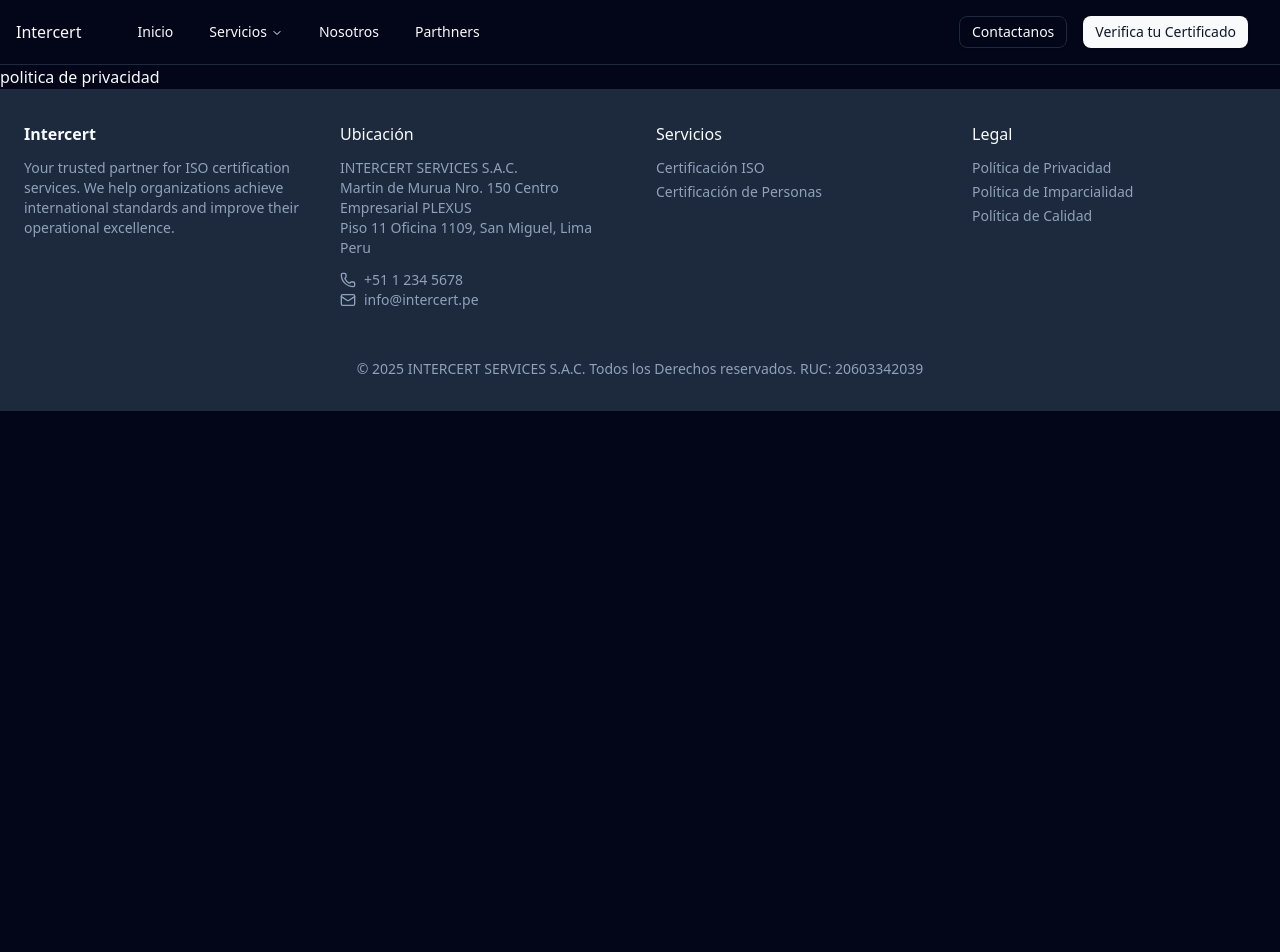
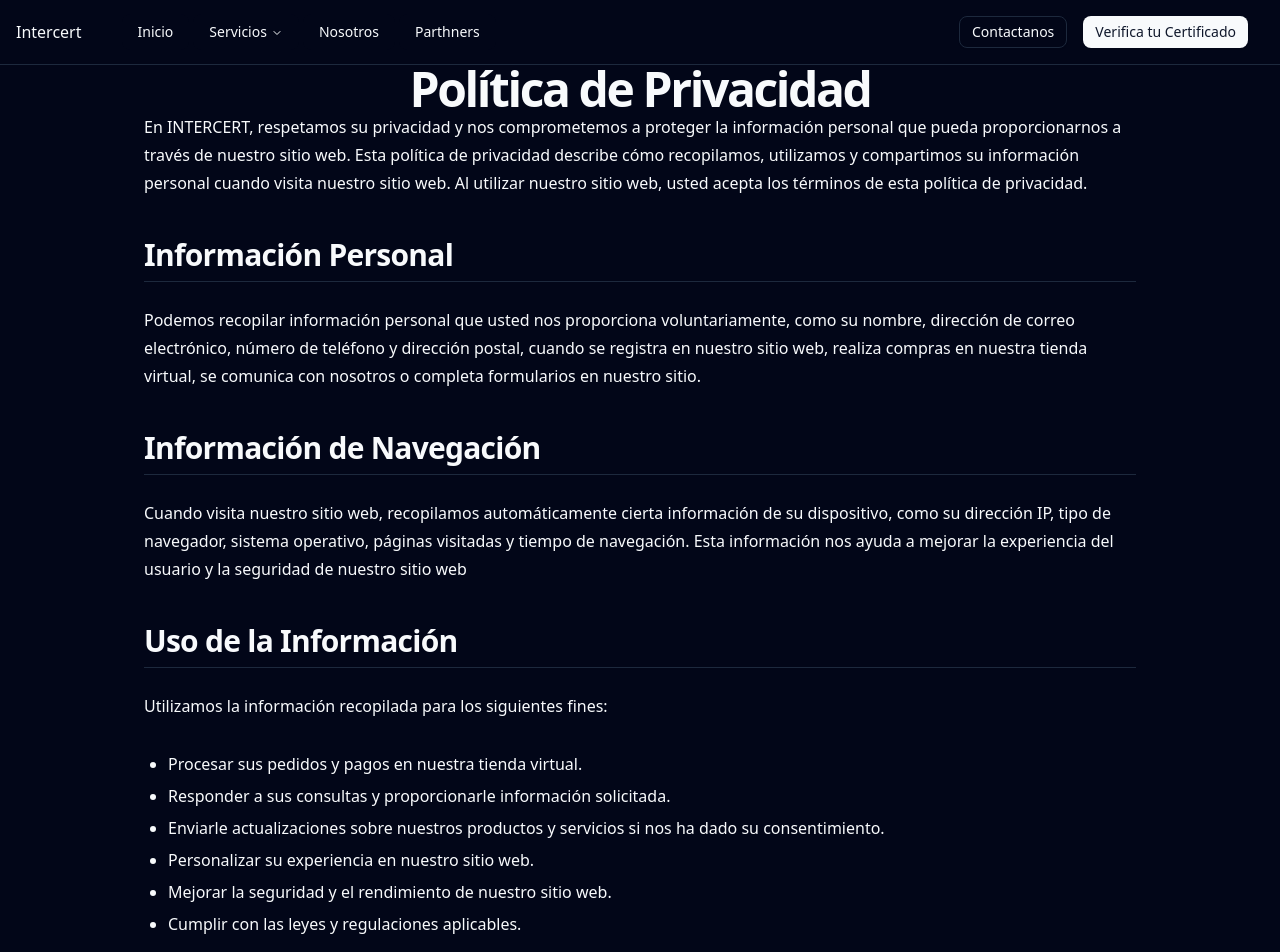
Before and after one commit to Sol-dev-Int/intercert-landing-peru-copia-sol, a Next.js app: page /politica-de-privacidad in a window 1280 px wide. Shown: the top 952 px of the page. Before the commit the page ends 800 px from the top, so only its background shows below. Built offline with nearby package versions, Linux system fonts and the light colour scheme.

Commit message:
feat(privacy-policy): add privacy policy page

```diff
--- a/app/(legals)/politica-de-privacidad/page.tsx
+++ b/app/(legals)/politica-de-privacidad/page.tsx
@@ -1,9 +1,124 @@
 export default function PrivacyPolicyPage(){
     return (
-        <>
-            <h1>
-                politica de privacidad
-            </h1>
-        </>
+        <div className={`flex flex-col items-center mb-12`}>
+            <div className={`flex`}>
+                <h1 className="text-3xl font-bold tracking-tighter sm:text-4xl md:text-5xl">
+                    Política de Privacidad
+                </h1>
+            </div>
+            <div className={`flex flex-col px-4 max-w-5xl`}>
+                <span className="leading-7 [&:not(:first-child)]:mt-6">
+                    En INTERCERT, respetamos su privacidad y nos comprometemos a
+                    proteger la información personal que pueda proporcionarnos a
+                    través de nuestro sitio web. Esta política de privacidad describe
+                    cómo recopilamos, utilizamos y compartimos su información personal
+                    cuando visita nuestro sitio web. Al utilizar nuestro sitio web,
+                    usted acepta los términos de esta política de privacidad.
+                </span>
+                <h2 className="mt-10 scroll-m-20 border-b pb-2 text-3xl font-semibold tracking-tight transition-colors first:mt-0">
+                    Información Personal
+                </h2>
+                <span className="leading-7 [&:not(:first-child)]:mt-6">
+                    Podemos recopilar información personal que usted nos proporciona
+                    voluntariamente, como su nombre, dirección de correo electrónico,
+                    número de teléfono y dirección postal, cuando se registra en nuestro sitio web,
+                    realiza compras en nuestra tienda virtual, se comunica con nosotros o completa
+                    formularios en nuestro sitio.
+                </span>
+                <h2 className="mt-10 scroll-m-20 border-b pb-2 text-3xl font-semibold tracking-tight transition-colors first:mt-0">
+                    Información de Navegación
+                </h2>
+                <span className="leading-7 [&:not(:first-child)]:mt-6">
+                    Cuando visita nuestro sitio web, recopilamos automáticamente cierta
+                    información de su dispositivo, como su dirección IP, tipo de navegador,
+                    sistema operativo, páginas visitadas y tiempo de navegación.
+                    Esta información nos ayuda a mejorar la experiencia del usuario y
+                    la seguridad de nuestro sitio web
+                </span >
+                <h2 className="mt-10 scroll-m-20 border-b pb-2 text-3xl font-semibold tracking-tight transition-colors first:mt-0">
+                    Uso de la Información
+                </h2>
+                <span className="leading-7 [&:not(:first-child)]:mt-6">
+                    Utilizamos la información recopilada para los siguientes fines:
+                </span>
+                <ul className="my-6 ml-6 list-disc [&>li]:mt-2">
+                    <li>
+                        Procesar sus pedidos y pagos en nuestra tienda virtual.
+                    </li>
+                    <li>
+                        Responder a sus consultas y proporcionarle información solicitada.
+                    </li>
+                    <li>
+                        Enviarle actualizaciones sobre nuestros productos y
+                        servicios si nos ha dado su consentimiento.
+                    </li>
+                    <li>
+                        Personalizar su experiencia en nuestro sitio web.
+                    </li>
+                    <li>
+                        Mejorar la seguridad y el rendimiento de nuestro sitio web.
+                    </li>
+                    <li>
+                        Cumplir con las leyes y regulaciones aplicables.
+                    </li>
+                </ul>
+                <h2 className="mt-10 scroll-m-20 border-b pb-2 text-3xl font-semibold tracking-tight transition-colors first:mt-0">
+                    Compartir Información
+                </h2>
+                <span className="leading-7 [&:not(:first-child)]:mt-6">
+                    No vendemos, alquilamos ni compartimos su información personal
+                    con terceros no afiliados, excepto cuando sea necesario para brindarle nuestros servicios o cumplir con la ley.
+                </span>
+                <span className="leading-7 [&:not(:first-child)]:mt-6">
+                    Podemos compartir su información personal con proveedores de
+                    servicios que nos ayuden en la operación de nuestro sitio web
+                    y en la prestación de servicios. Estos proveedores están obligados
+                    a mantener la confidencialidad de su información y solo pueden utilizarla
+                    para los fines acordados.
+                </span>
+                <h2 className="mt-10 scroll-m-20 border-b pb-2 text-3xl font-semibold tracking-tight transition-colors first:mt-0">
+                    Cookies y Tecnologías Similares
+                </h2>
+                <span className="leading-7 [&:not(:first-child)]:mt-6">
+                    Utilizamos cookies y tecnologías similares para mejorar su experiencia en
+                    nuestro sitio web. Puede configurar su navegador para rechazar todas las cookies
+                    o para recibir una notificación cuando se envíen cookies. Sin embargo, esto puede
+                    afectar su capacidad para utilizar algunas funciones de nuestro sitio web.
+                </span>
+                <h2 className="mt-10 scroll-m-20 border-b pb-2 text-3xl font-semibold tracking-tight transition-colors first:mt-0">
+                    Seguridad de la Información
+                </h2>
+                <span className="leading-7 [&:not(:first-child)]:mt-6">
+                    Tomamos medidas para proteger su información personal y mantener su confidencialidad.
+                    Sin embargo, no podemos garantizar la seguridad absoluta de los datos transmitidos por Internet.
+                </span>
+                <h2 className="mt-10 scroll-m-20 border-b pb-2 text-3xl font-semibold tracking-tight transition-colors first:mt-0">
+                    Sus Derechos
+                </h2>
+                <span className="leading-7 [&:not(:first-child)]:mt-6">
+                    Usted tiene derechos sobre su información personal, que pueden incluir el acceso
+                    , rectificación, eliminación y la limitación del procesamiento. Puede ejercer
+                    estos derechos contactándonos a través de la información de contacto proporcionada
+                    al final de esta política.
+                </span>
+                <h2 className="mt-10 scroll-m-20 border-b pb-2 text-3xl font-semibold tracking-tight transition-colors first:mt-0">
+                    Cambios en la Política de Privacidad
+                </h2>
+                <span className="leading-7 [&:not(:first-child)]:mt-6">
+                    Nos reservamos el derecho de modificar esta política de privacidad en cualquier momento.
+                    Cualquier cambio será efectivo cuando se publique en esta página, y se le notificará de
+                    cualquier cambio material. Le recomendamos que revise periódicamente esta política de
+                    privacidad.
+                </span>
+                <h2 className="mt-10 scroll-m-20 border-b pb-2 text-3xl font-semibold tracking-tight transition-colors first:mt-0">
+                    Contacto
+                </h2>
+                <span className="leading-7 [&:not(:first-child)]:mt-6">
+                    Si tiene preguntas o inquietudes acerca de esta política de privacidad, por favor,
+                    póngase en contacto con nosotros a través de la siguiente información de contacto
+                </span>
+                {/*TODO: add contacto page link*/}
+            </div>
+        </div>
     );
 }
```
